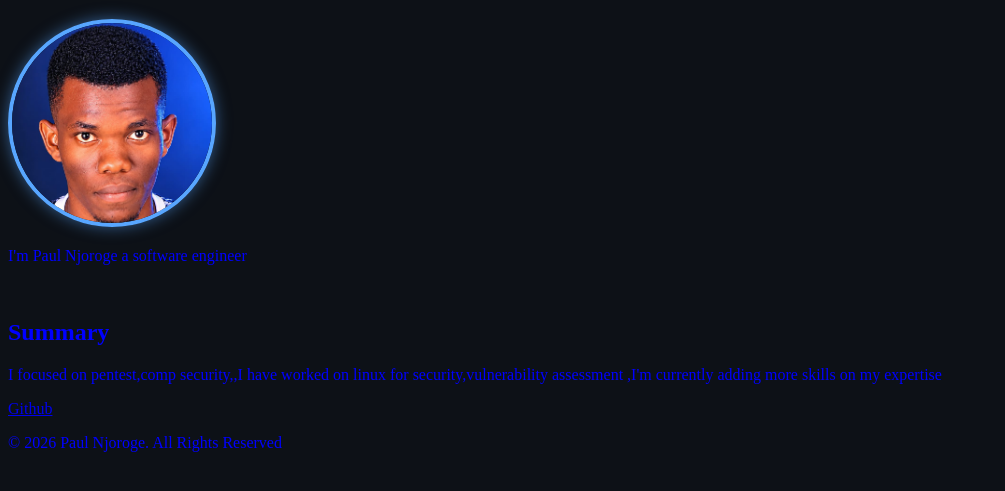
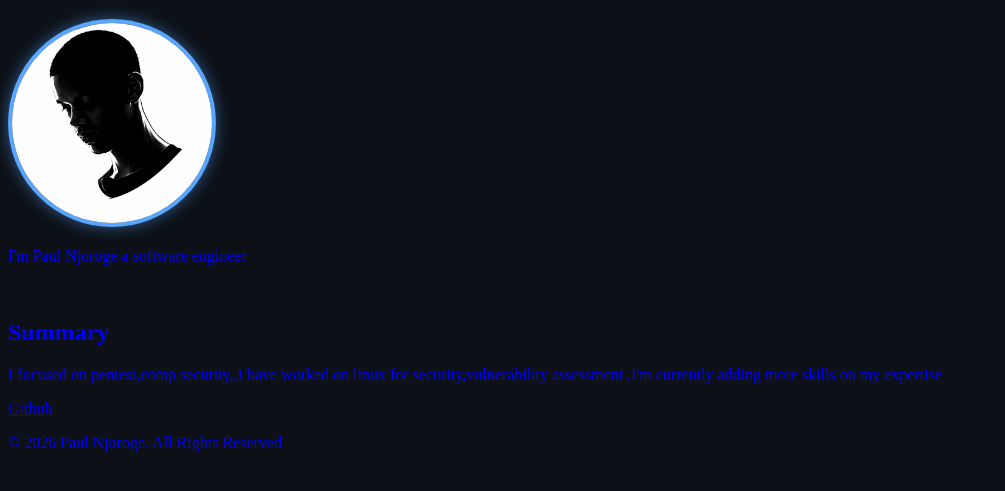
Before and after one commit to paulmwash/porto, a plain HTML site: page index.html in a window 1280 px wide. Shown: the part 87-578 px from the top of the page, without its empty margins (0-1005 px from the left). Drawn offline with Linux system fonts and the light colour scheme.

Commit message:
I can code lol

```diff
--- a/index.html
+++ b/index.html
@@ -20,7 +20,7 @@ header {color:yellow;}
 
 <h1 id="f1">Welcome to my page</h1>
 <div margin:20px 0;">
-<img id="paul" src="profile.jpeg" alt="paul" style="width:200px; height:200px; border-radius:50%; border:4px solid #58a6ff; box-shadow:0 0 15px rgba(88,166,255,0.5);" >
+<img id="paul" src="pro.png" alt="paul" style="width:200px; height:200px; border-radius:50%; border:4px solid #58a6ff; box-shadow:0 0 15px rgba(88,166,255,0.5);" >
 </div>
 <p id="bio">I'm Paul Njoroge a software engineer</p><br/>
 
```
Also changed, not shown: pro.png (added).
